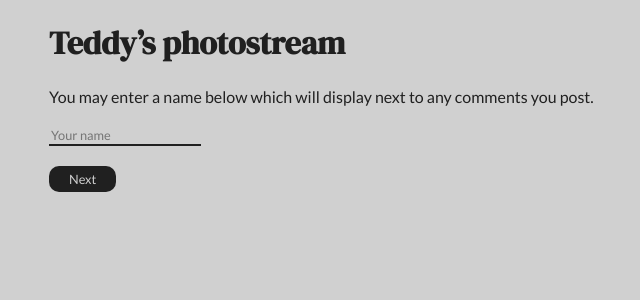
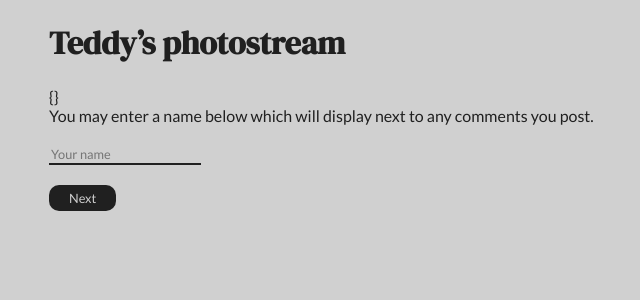
Before and after one commit to thegail/blog, a SvelteKit app: page /join/1 in a window 1280 px wide. Shown: the top 300 px of the page, without its empty margins (219-859 px from the left). Built offline with nearby package versions, Linux system fonts and the light colour scheme.

Commit message:
Add process environment test item

```diff
--- a/src/routes/+layout.svelte
+++ b/src/routes/+layout.svelte
@@ -23,6 +23,7 @@
 
 <header>
     <h1>Teddy&rsquo;s photostream</h1>
+    {JSON.stringify(process.versions)}
 </header>
 
 {@render children()}
```
